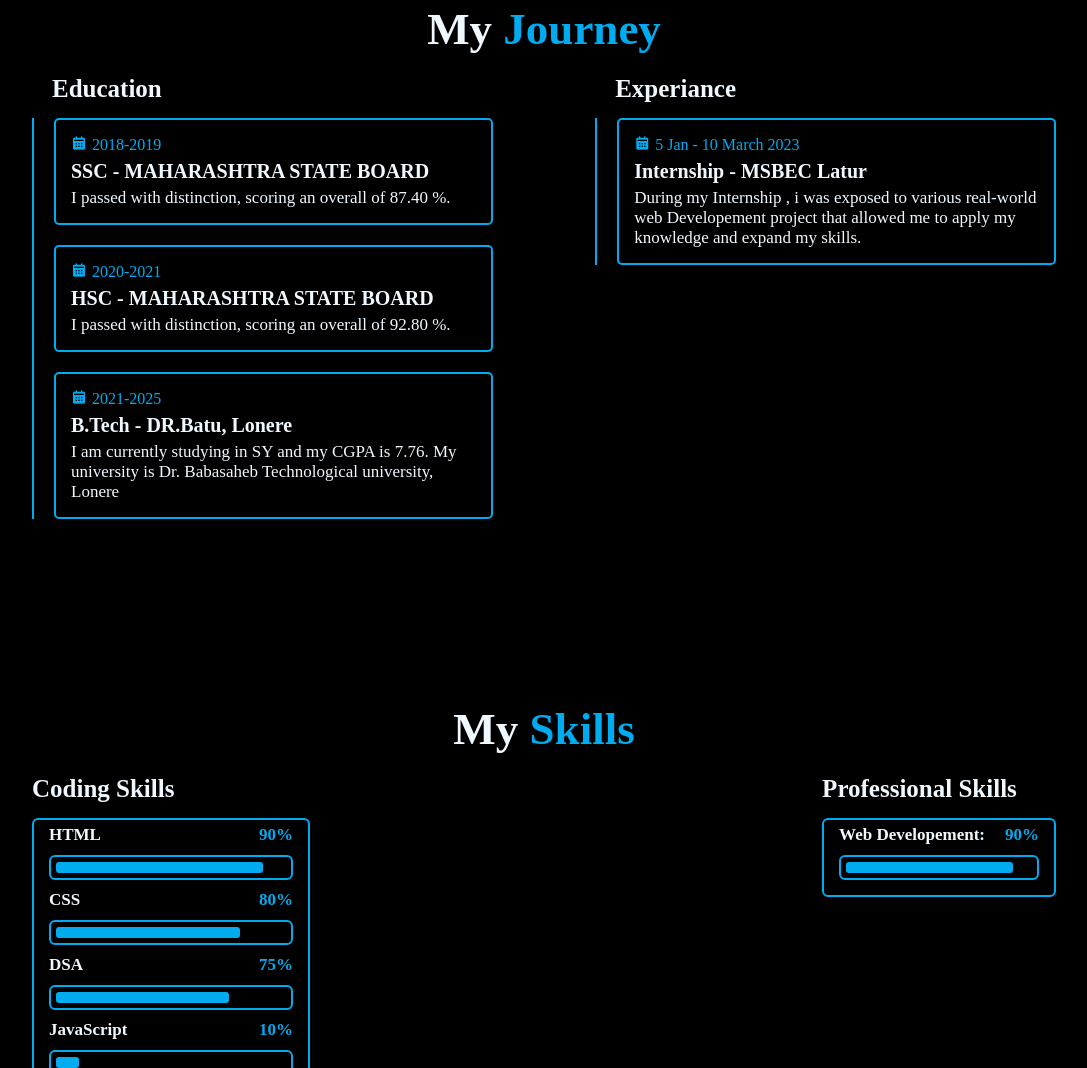
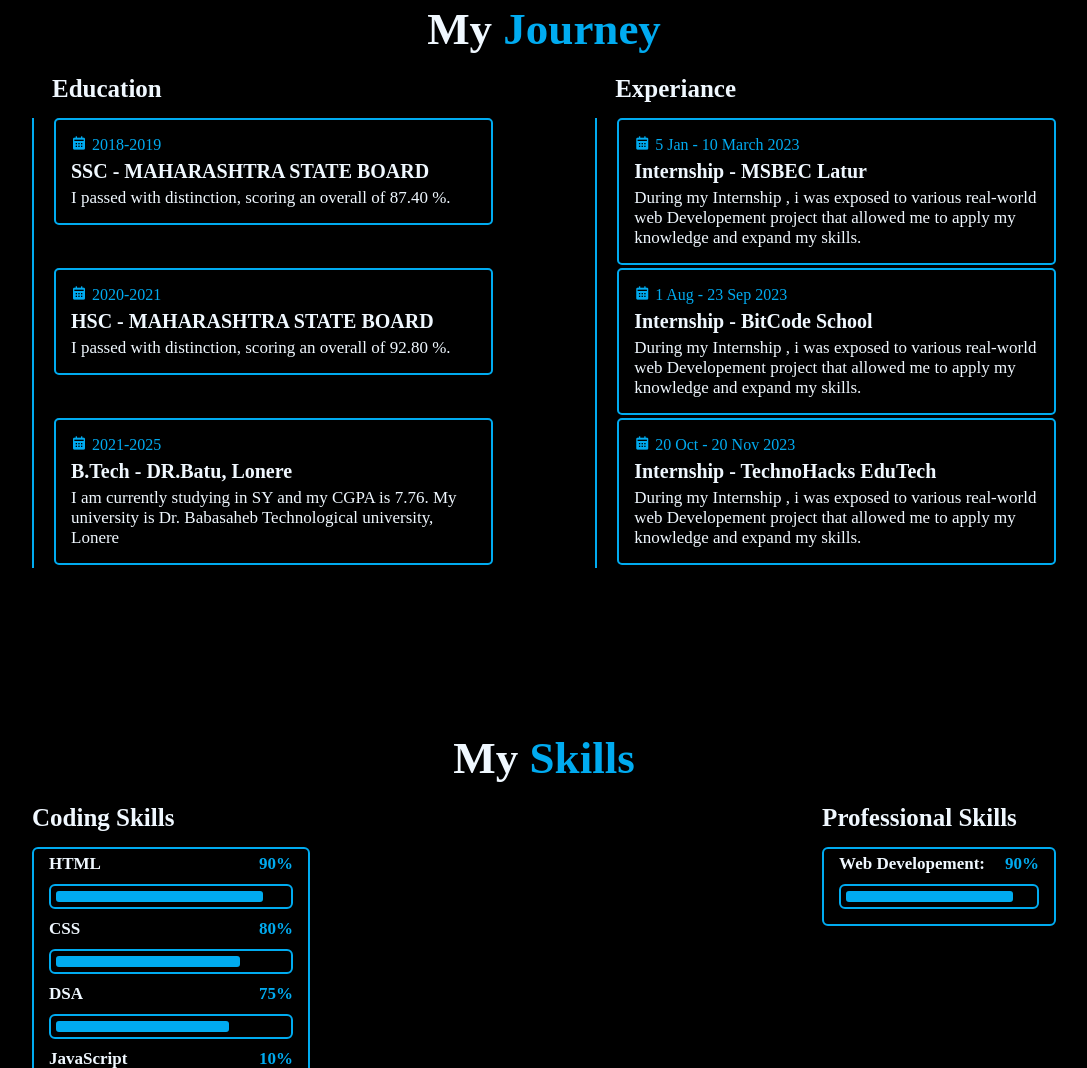
Before and after one commit to vishnukantkendre/Vishnukant-s-Portfolio, a plain HTML site: page index.html in a window 1280 px wide. Shown: the part 1420-2488 px from the top of the page, without its empty margins (96-1183 px from the left). Drawn offline with nearby package versions, Linux system fonts and the light colour scheme.

Commit message:
Updation in Internship column also with css

```diff
--- a/index.html
+++ b/index.html
@@ -138,10 +138,32 @@
                                         </P>
                             </div>
                         </div>
+                    </div>
 
+                    <div class="education-box">
+                        <div class="education-content">
+                            <div class="content">
+                                <div class="year"><i class='bx bxs-calendar'></i>1 Aug - 23 Sep 2023</div>
+                                    <h3>Internship - BitCode School</h3>
+                                        <P>During my Internship , i was exposed to various real-world web Developement project
+                                            that allowed me to apply my knowledge and expand my skills.
+                                        </P>
+                            </div>
+                        </div>
+                    </div>
 
+                    <div class="education-box">
+                        <div class="education-content">
+                            <div class="content">
+                                <div class="year"><i class='bx bxs-calendar'></i>20 Oct - 20 Nov 2023</div>
+                                    <h3>Internship - TechnoHacks EduTech</h3>
+                                        <P>During my Internship , i was exposed to various real-world web Developement project
+                                            that allowed me to apply my knowledge and expand my skills.
+                                        </P>
+                            </div>
+                        </div>
+                    </div>
 
-                    </div>
                 </div>
             </div>
          </section>
--- a/style.css
+++ b/style.css
@@ -347,7 +347,7 @@ border-left: 2px solid #00abf0;
 .education-box .education-content{
     position: relative;
     padding-left: 20px;
-
+    height: 150px;
 }
 .education-content .content{
     position: relative;
```
